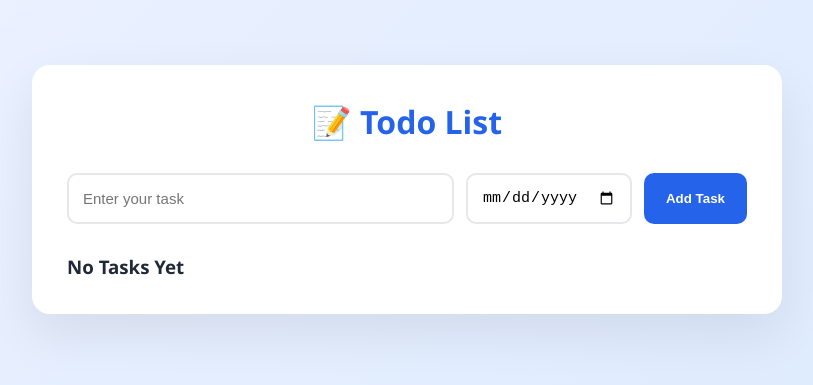
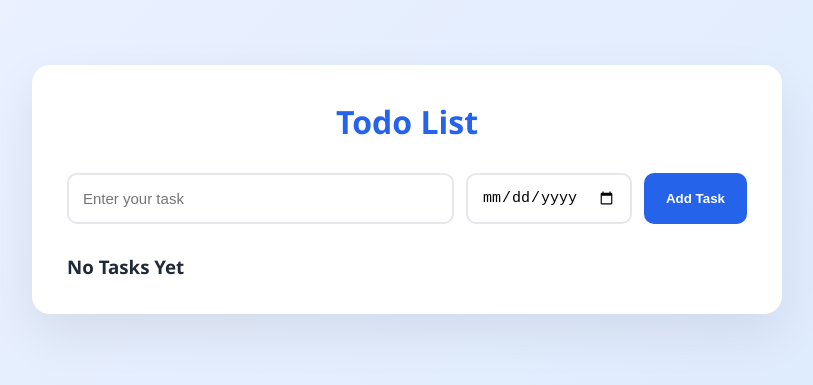
Before and after one commit to Sinan-kp10/To-Do-Application, a React (Vite) app: page / in a window 1280 px wide. Shown: the part 211-596 px from the top of the page, without its empty margins (233-1046 px from the left). Built offline with nearby package versions, Linux system fonts and the light colour scheme; the HTML template or start-up script is replaced by a standard one.

Commit message:
fix : imogies removed

```diff
--- a/src/App.tsx
+++ b/src/App.tsx
@@ -68,7 +68,7 @@ function App() {
   return(
     <div className="container">
       <div className="todo-card">
-        <h1>📝 Todo List</h1>
+        <h1>Todo List</h1>
 
         <TodoForm addTodo={addTodo} editingTodo={editingTodo} updateTodo={updateTodo}/>
 
```
